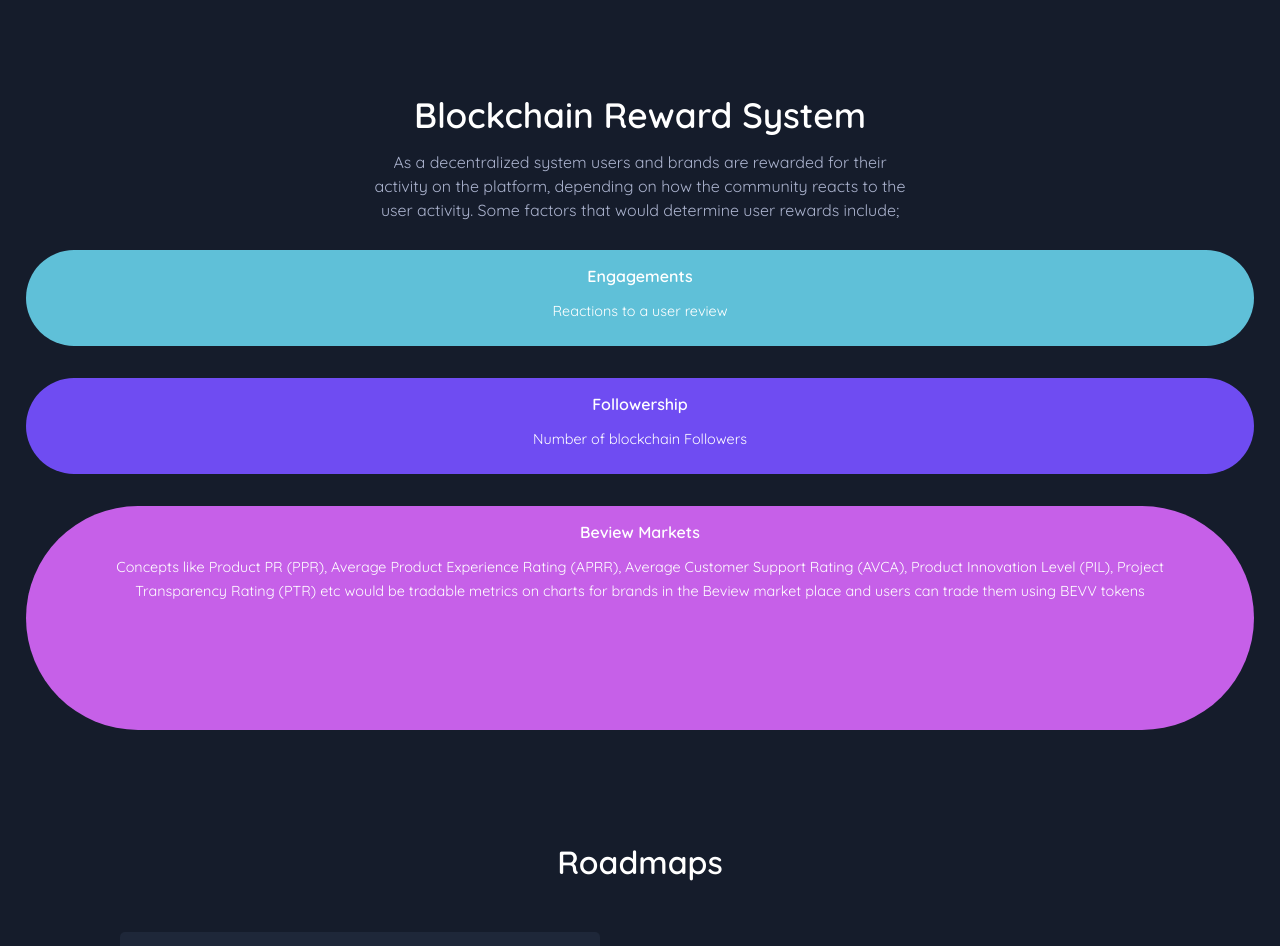
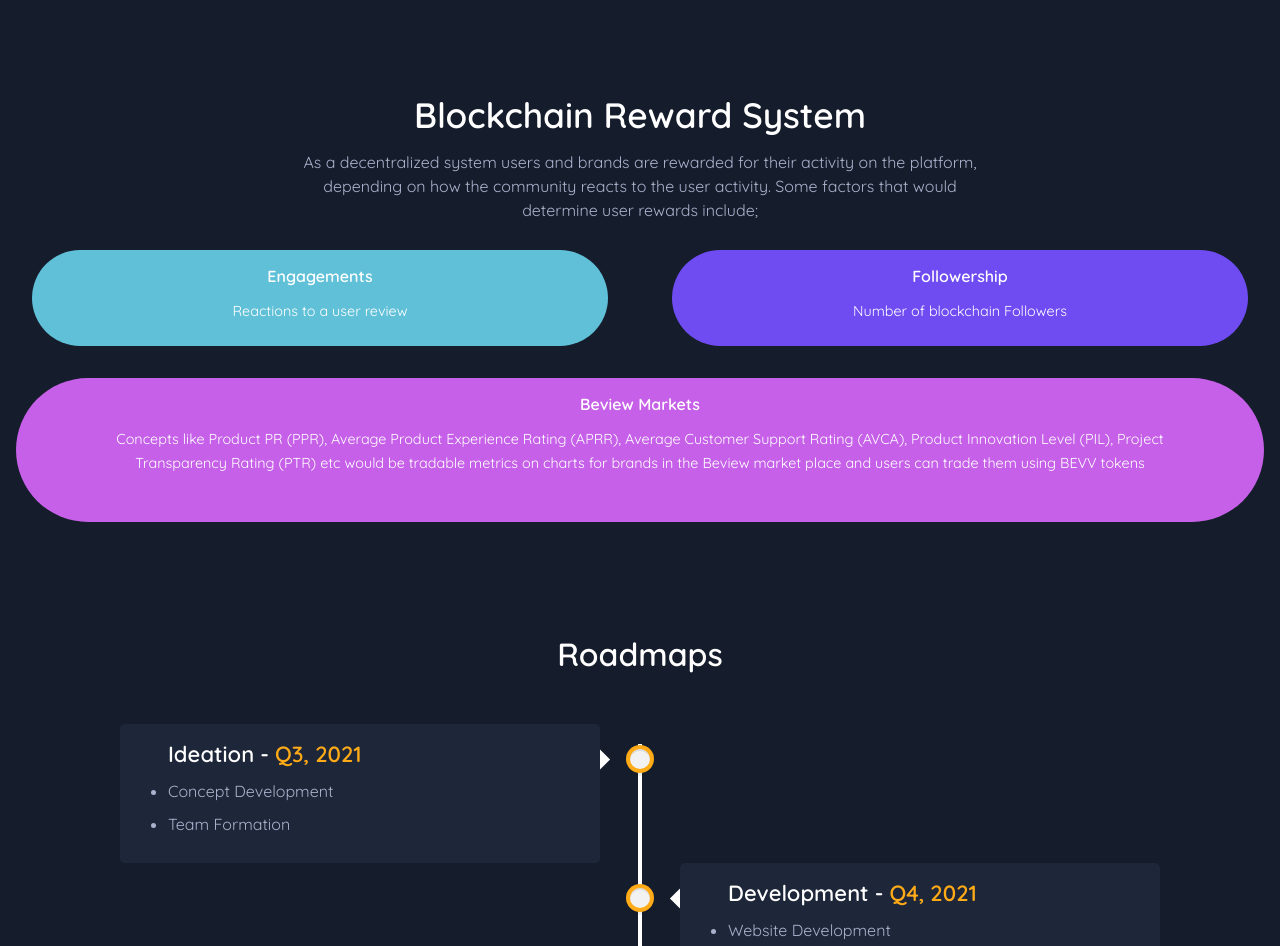
Before and after one commit to Fayorr/beview-clone, a plain HTML site: page index.html in a window 1280 px wide. Shown: the part 3218-4164 px from the top of the page. Drawn offline with Linux system fonts and the light colour scheme.

Commit message:
Tablet mide

```diff
--- a/style.css
+++ b/style.css
@@ -509,28 +509,58 @@ width: 2.5rem;
 
 
 
-@media(max-width: 790px) {
-    .wrapper .center-line {
-        left: 40px;
+@media(min-width: 790px) {
+
+        .fifth-section {
+            max-width: 100%;
+            margin: 6rem auto;
+            text-align: center;
+        }
+        .btn-container {
+            display: flex;
+            flex-direction: row;
+            align-items: center;
+            justify-content: space-between;
+        }
+.btn-one {
+    width: 160%;
+    border-radius: 6rem;
+    height: 6rem;
+    align-items: center;
     }
-
-    .wrapper .row {
-        margin: 30px 0 3px 60px;
+    .btn-two{
+    width: 160%;
+    margin: 1rem;
+    border-radius: 6rem;
+    height: 6rem;
+    align-items: center;
     }
-
-    .wrapper .row section {
-        width: 100%;
+    .btn-one p{
+    width: 100%;
     }
-
-    .row-1 section::before {
-        left: -7px;
+    .btn-two p {
+    width: 100%;
     }
-
-    .row-1 section .icon {
-        left: -50px;
+    .btn-three{
+        height: 30rem;
     }
 }
-
+@media (min-width: 900px) {
+    .btn-container{
+        display: flex;
+        flex-direction: row;
+        justify-content: space-around;
+        flex-wrap: wrap;
+    }
+    .btn-one, .btn-two{
+        width: 45%;
+    }
+    .btn-three{
+        align-self: stretch;
+        height: 9rem;
+        text-align: center;
+    }
+}
 @media(max-width: 440px) {
 
     .wrapper .center-line,
@@ -543,3 +573,24 @@ width: 2.5rem;
         margin: 10px 0;
     }
 }
+@media(max-width: 790px){
+    .wrapper .center-line {
+            left: 40px;
+        }
+
+        .wrapper .row {
+            margin: 30px 0 3px 60px;
+        }
+
+        .wrapper .row section {
+            width: 100%;
+        }
+
+        .row-1 section::before {
+            left: -7px;
+        }
+
+        .row-1 section .icon {
+            left: -50px;
+        }
+}
```
Also changed, not shown: assets/customer-support.png (added).
